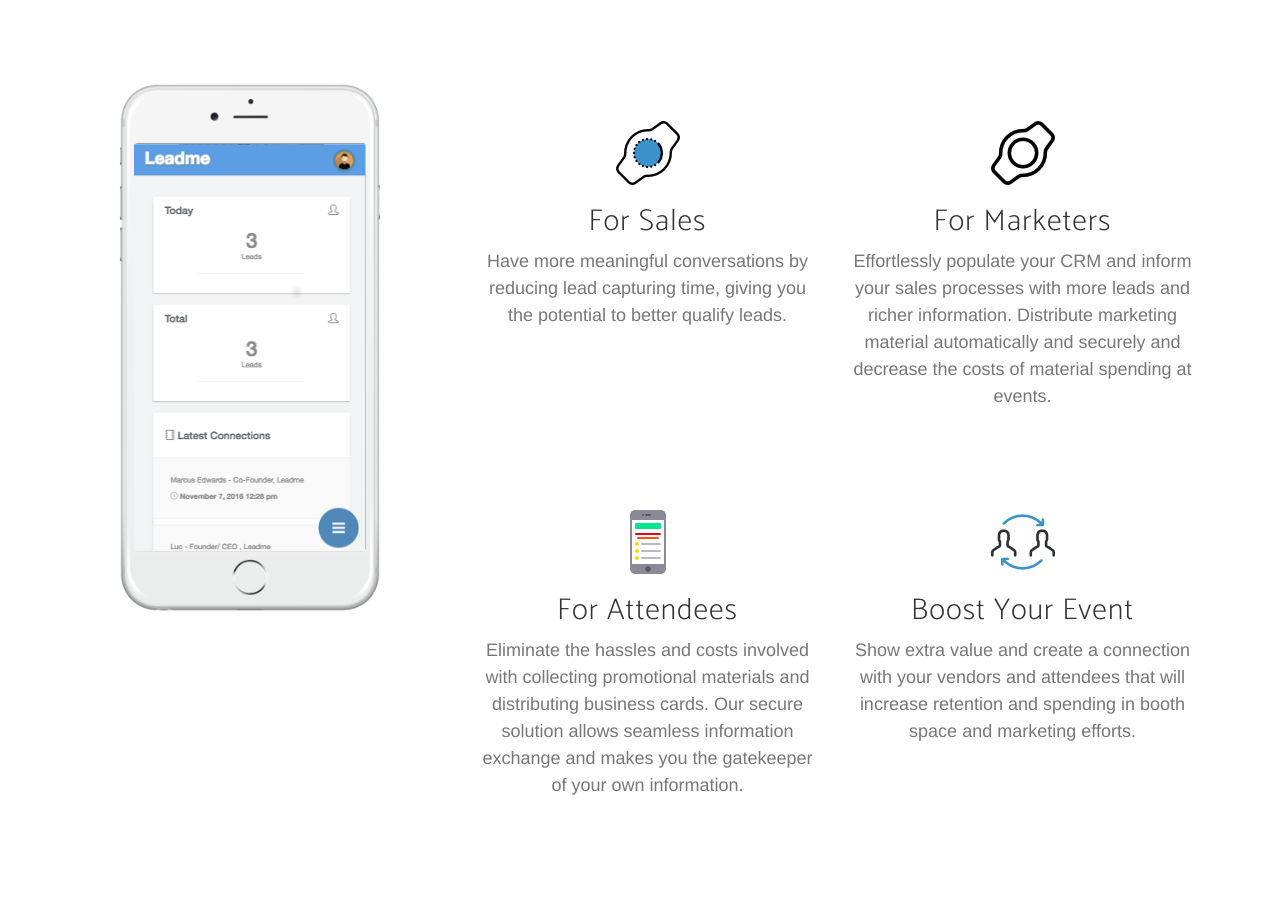
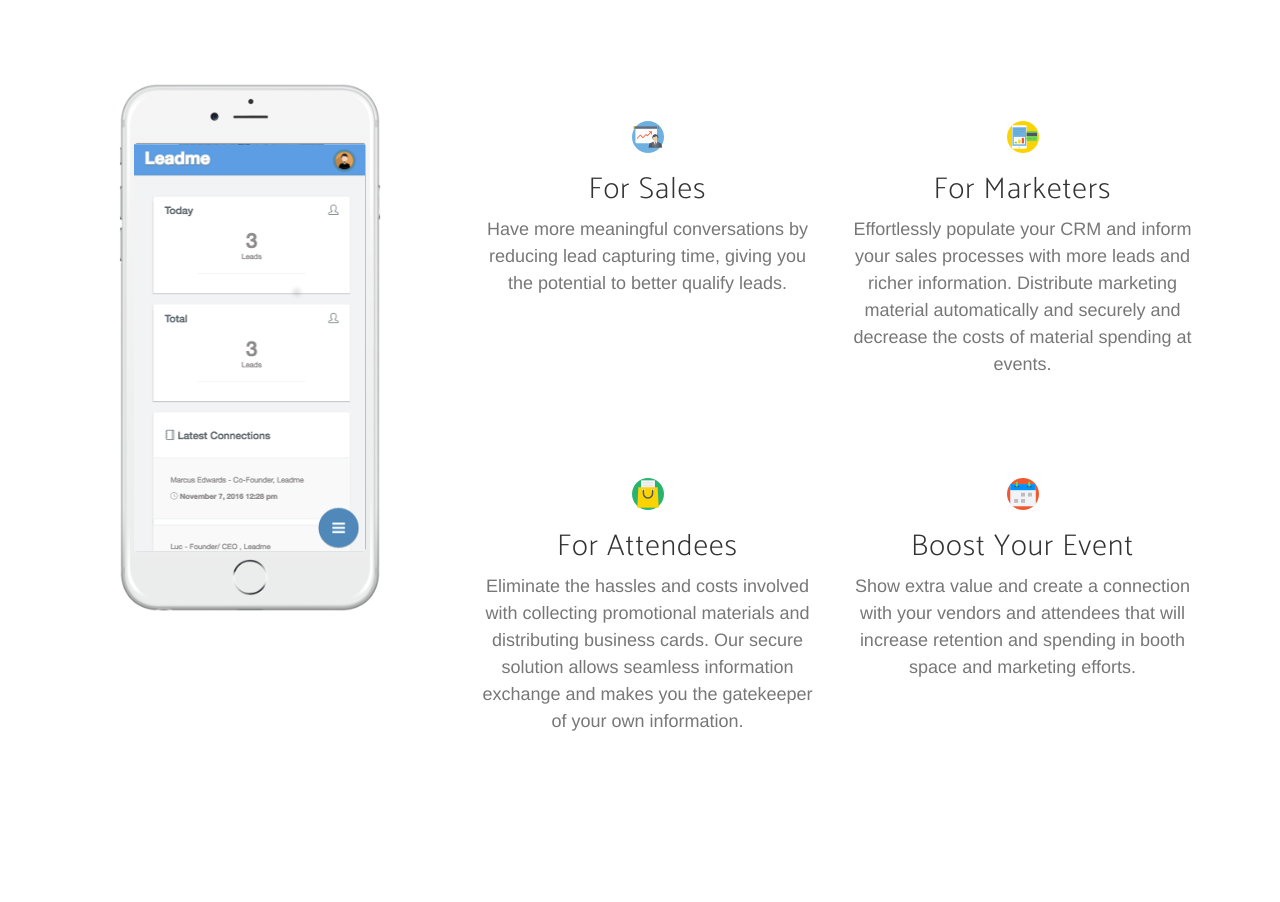
Before and after one commit to MackEdweise/Leadme, a website: page index.html in a window 1280 px wide. Shown: the part 1000-1902 px from the top of the page. Drawn offline with nearby package versions, Linux system fonts and the light colour scheme; a web font is replaced by a local one.

Commit message:
value props

```diff
--- a/index.html
+++ b/index.html
@@ -105,7 +105,7 @@
                         <div class="row">
                             <div class="col-md-6">
                                 <div class="feature-item">
-                                    <img class="img-responsive icon" src="img/wristwatch.png" alt="">
+                                    <img class="img-responsive icon" src="img/statistics.png" alt="">
                                     <h3>For Sales</h3>
                                     <p class="text-muted">Have more meaningful conversations by reducing lead capturing time,
                                         giving you the potential to better qualify leads.</p>
@@ -113,7 +113,7 @@
                             </div>
                             <div class="col-md-6">
                                 <div class="feature-item">
-                                    <img class="img-responsive icon" src="img/watch.png" alt="">
+                                    <img class="img-responsive icon" src="img/credit-card.png" alt="">
                                     <h3>For Marketers</h3>
                                     <p class="text-muted">Effortlessly populate your CRM and inform your sales processes with more leads and richer information.
                                     Distribute marketing material automatically and securely and decrease the costs of material spending at events.
@@ -124,7 +124,7 @@
                         <div class="row">
                             <div class="col-md-6">
                                 <div class="feature-item">
-                                    <img class="img-responsive icon" src="img/smartphone.png" alt="">
+                                    <img class="img-responsive icon" src="img/bag.png" alt="">
                                     <h3>For Attendees</h3>
                                     <p class="text-muted">Eliminate the hassles and costs involved with collecting promotional materials
                                         and distributing business cards. Our secure solution allows seamless information exchange and makes
@@ -134,7 +134,7 @@
                             </div>
                             <div class="col-md-6">
                                 <div class="feature-item">
-                                    <img class="img-responsive icon" src="img/transfer.png" alt="">
+                                    <img class="img-responsive icon" src="img/calendar.png" alt="">
                                     <h3>Boost Your Event</h3>
                                     <p class="text-muted">
                                         Show extra value and create a connection with your vendors and attendees that will increase retention and
```
Also changed, not shown: img/bag.png (added), img/calendar.png (added), img/credit-card.png (added), img/statistics.png (added).
